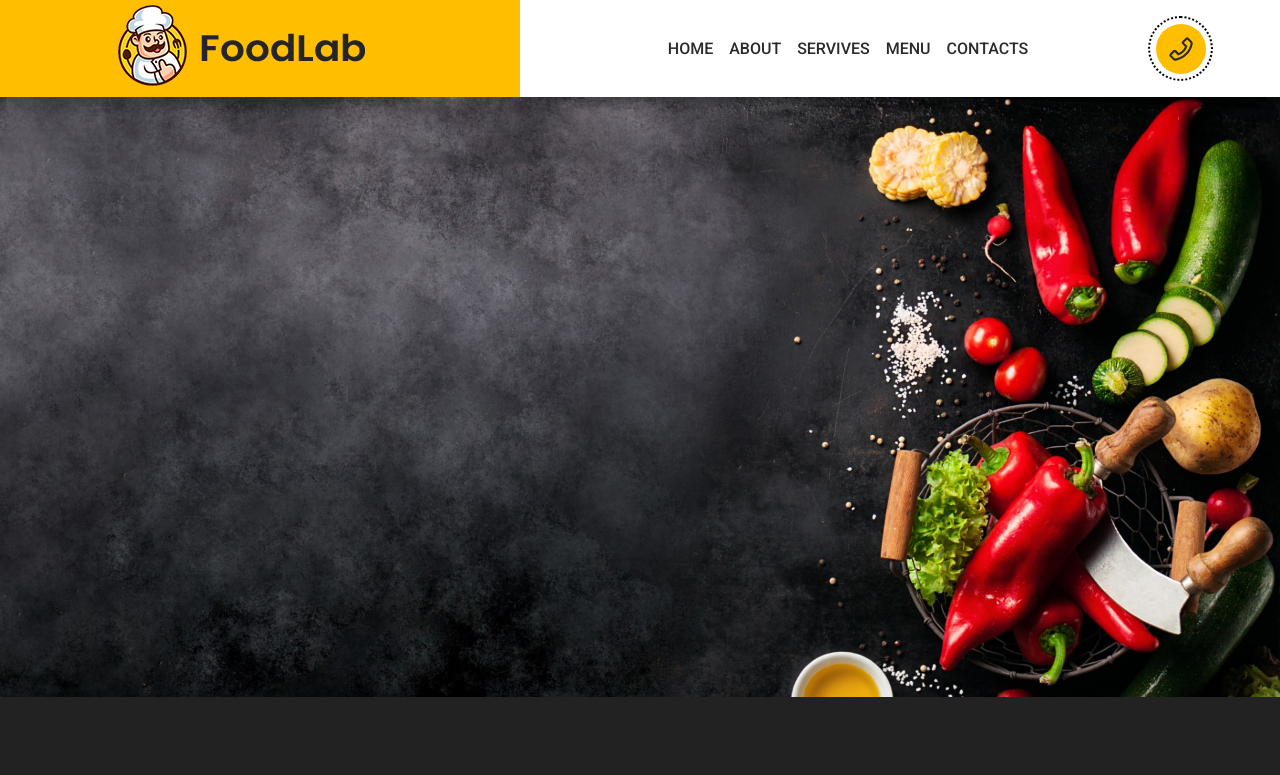
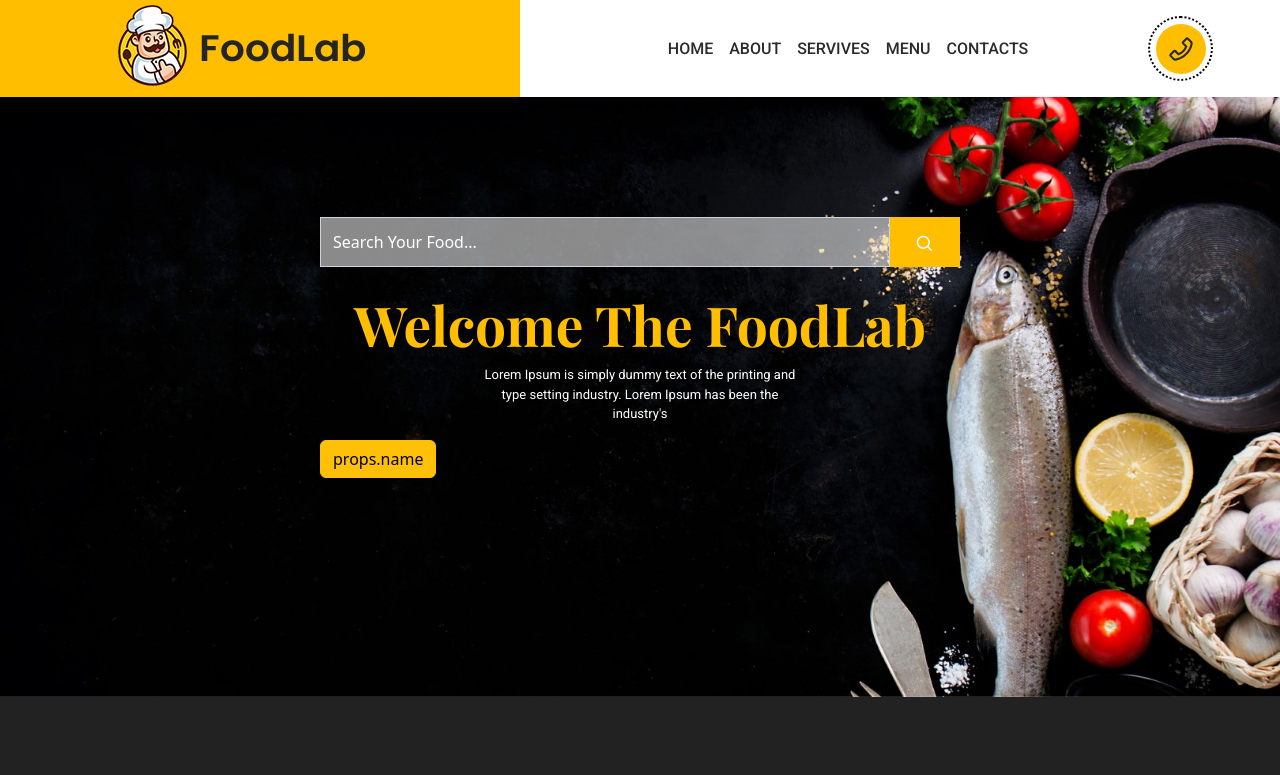
Before and after one commit to Tolea01/FoodLab-Frontend, a React (Create React App) app in the folder foodlab/: page / in a window 1280 px wide. Shown: the top 775 px of the page. Built offline with nearby package versions, Linux system fonts and the light colour scheme.

Commit message:
slider component

```diff
--- a/foodlab/src/assets/styles/slider.css
+++ b/foodlab/src/assets/styles/slider.css
@@ -1,3 +1,5 @@
+@import url('https://fonts.googleapis.com/css2?family=Playfair+Display:wght@500;700&display=swap');
+
 .slider-img {
   height: 600px;
   background-size: cover;
@@ -14,3 +16,63 @@
 .img3 {
   background-image: url(../img/img-food-3.jpg);
 }
+
+.slider-content {
+  top: 20%;
+  left: 50%;
+  width: 50%;
+}
+
+.input-search {
+  height: 50px;
+  background-color: #ffffff8a;
+  border-radius: 0%;
+  color: #ffffff;
+}
+
+.input-search::placeholder {
+  color: #ffffff;
+}
+
+.input-search:focus {
+  background-color: #ffffff8a;
+  box-shadow: none;
+  border: #ffffff;
+  color: #ffffff;
+}
+
+.slider-search-button {
+  border-radius: 0%;
+  border: none;
+  background-color: #ffbe00;
+  padding-left: 25px;
+  padding-right: 25px;
+}
+
+.slider-search-button:hover {
+  background-color: #ffbe00;
+}
+
+.slider-search-button:focus,
+.slider-search-button:active {
+  background-color: #ffbe00 !important;
+}
+
+.slider-text-container h1 {
+  color: #ffbe00;
+  font-size: 55px;
+  font-weight: 700;
+  font-family: Playfair Display, serif;
+}
+
+.slider-text-container p {
+  width: 50%;
+  font-size: 13px;
+}
+
+/* ---------------------------------------------------------------------------------------------- */
+@media(max-width:767px) {
+  .slider-content {
+    width: 70%;
+  }
+}
--- a/foodlab/src/components/Slider/Slider.jsx
+++ b/foodlab/src/components/Slider/Slider.jsx
@@ -1,10 +1,16 @@
 import React from 'react';
 import Carousel from 'react-bootstrap/Carousel';
+import Form from 'react-bootstrap/Form';
+import Button from 'react-bootstrap/Button';
+import { BiSearch } from "react-icons/bi";
+import MainButton from '../Template/MainButton';
 import '../../assets/styles/slider.css';
 
 export default function Slider() {
   return (
-    <Carousel indicators={false} controls={false}>
+    <div className="position-relative">
+
+      <Carousel indicators={false} controls={false} interval={5000} pauseOnHover={false}>
 
         <Carousel.Item>
           <div className="w-100 slider-img img1" />
@@ -19,5 +25,30 @@ export default function Slider() {
         </Carousel.Item>
 
       </Carousel>
+
+      <div className="slider-content position-absolute translate-middle-x">
+
+        <Form className="slider-search-input d-flex w-100">
+          <Form.Control
+            type="text"
+            placeholder="Search Your Food..."
+            className='input-search'
+            aria-label="Search"
+          />
+          <Button className='slider-search-button'>
+            <BiSearch className='fs-5' />
+          </Button>
+        </Form>
+
+        <div className="slider-text-container mt-4">
+          <h1 className='text-center'>Welcome The FoodLab</h1>
+          <div className='d-flex justify-content-center'>
+            <p className=' text-center text-white'>Lorem Ipsum is simply dummy text of the printing and type setting
+              industry. Lorem Ipsum has been the industry's</p>
+          </div>
+        </div>
+        <MainButton></MainButton>
+      </div>
+    </div>
   );
 }
--- a/foodlab/src/components/Template/Footer.jsx
+++ b/foodlab/src/components/Template/Footer.jsx
@@ -79,7 +79,7 @@ export default function Footer() {
       </Col>
 
       <Col xs={12} md={4} className='d-flex justify-content-center'>
-        <div className='mr-20'>
+        <div className='mr-50'>
           <h3 className='text-uppercase color-yellow mb-3'>open hours</h3>
           <div className='d-flex'>
             <div className="days-of-week">
--- /dev/null
+++ b/foodlab/src/components/Template/MainButton.jsx
@@ -0,0 +1,10 @@
+import React from 'react';
+import Button from 'react-bootstrap/Button';
+
+export default function MainButton(props) {
+  return (
+    <Button variant='warning'>
+      props.name
+    </Button>
+  )
+}
```
Lines whose indentation alone changed are shown as unchanged.
